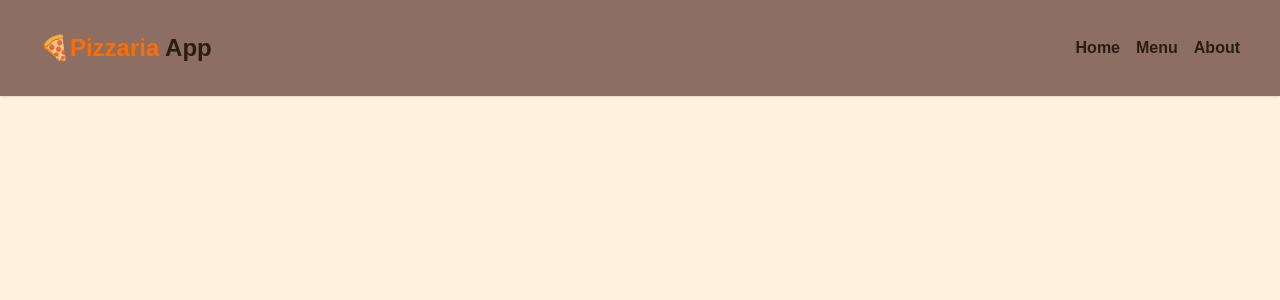
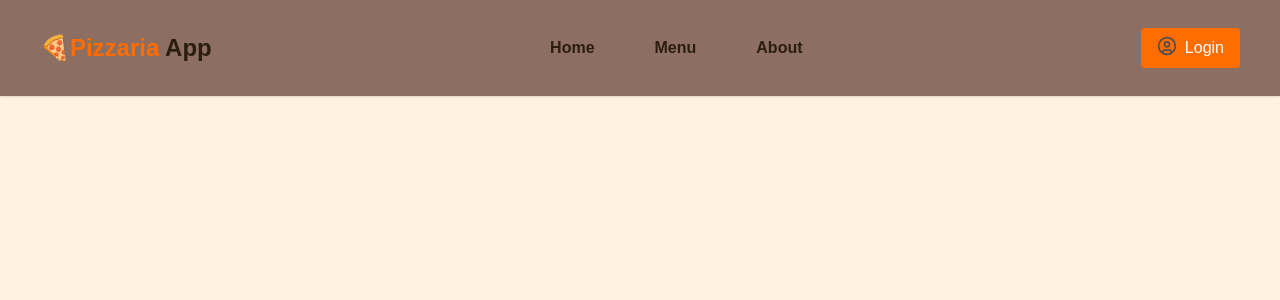
Before and after one commit to daveesin/learning-fastapi-fe, a React (Vite) app: page / in a window 1280 px wide. Shown: the top 300 px of the page. Built offline with nearby package versions, Linux system fonts and the light colour scheme.

Commit message:
Finish header creating the login button

```diff
--- a/src/components/commons/Header.jsx
+++ b/src/components/commons/Header.jsx
@@ -1,9 +1,11 @@
 import { Link } from "react-router-dom";
+import userIcon from '../../assets/circle-user.svg';
 
 function Header() {
 
     return(
         <header className="header bg-pizzaria-border text-pizzaria-text p-4 flex justify-between items-center h-24 px-10 py-8 shadow">
+            {/* Logo da aplicação */}
             <Link to="/">
                 <div className="logo text-2xl font-bold">
                     <span>🍕</span>
@@ -13,12 +15,18 @@ function Header() {
 
             {/* Lista de navegação */}
             <nav className="nav">
-                <ul className="flex space-x-4">
+                <ul className="flex space-x-15">
                     <li><Link to="/" className="font-semibold hover:text-pizzaria-accent">Home</Link></li>
                     <li><Link to="/menu" className="font-semibold hover:text-pizzaria-accent">Menu</Link></li>
                     <li><Link to="/about" className="font-semibold hover:text-pizzaria-accent">About</Link></li>
                 </ul>
             </nav>
+
+            {/* Botão de login */}
+            <Link to="/login" className="bg-pizzaria-accent flex justify-between text-white py-2 px-4 rounded hover:bg-pizzaria-accent-dark">
+                <img src={userIcon} alt="Login Icon" className="w-5 h-5 mr-2" />
+                <span>Login</span>
+            </Link>
 
         </header>
     )
```
